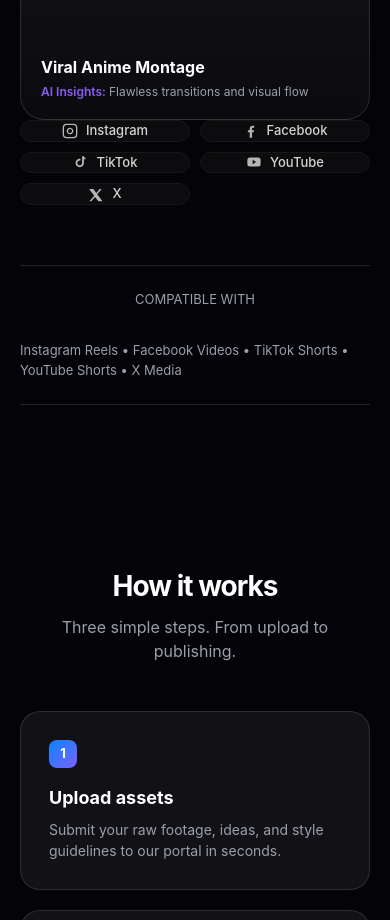
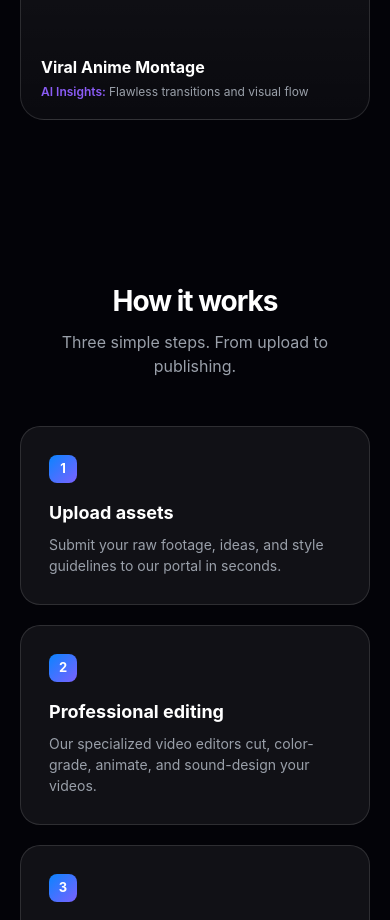
Before and after one commit to Marcuss-ops/InstaeditLogin, a React (Vite) app in the folder web/: page / in a window 390 px wide. Shown: the part 1980-2900 px from the top of the page. Built offline with nearby package versions, Linux system fonts and the light colour scheme; no server answers; grey boxes are pictures that could not be loaded.

Commit message:
Remove platform lists: drop PlatformPills component, compatible bar, and unused CSS (gradient, pills, pill, compatible, nav-links)

```diff
--- a/web/src/components/Hero.tsx
+++ b/web/src/components/Hero.tsx
@@ -1,6 +1,5 @@
 import { useState } from "react";
 import { Link } from "react-router-dom";
-import { PlatformPills } from "./PlatformPills";
 import { DemoModal } from "./DemoModal";
 
 const portfolioVideos = [
@@ -69,11 +68,6 @@ export function Hero() {
             </div>
           ))}
         </div>
-        <PlatformPills />
-        <div className="compatible">
-          <span>COMPATIBLE WITH</span>
-          <span>Instagram Reels • Facebook Videos • TikTok Shorts • YouTube Shorts • X Media</span>
-        </div>
       </section>
 
       <DemoModal open={demoOpen} onClose={() => setDemoOpen(false)} />
--- a/web/src/components/PlatformPills.tsx
+++ /dev/null
@@ -1,60 +0,0 @@
-export function PlatformPills() {
-  const platforms = [
-    {
-      name: "Instagram",
-      svg: (
-        <svg viewBox="0 0 24 24" fill="none" stroke="currentColor" strokeWidth="2" className="w-4 h-4 opacity-85">
-          <rect x="2" y="2" width="20" height="20" rx="5" />
-          <path d="M16 11.37A4 4 0 1 1 12.63 8 4 4 0 0 1 16 11.37z" />
-          <line x1="17.5" y1="6.5" x2="17.5" y2="6.5" />
-        </svg>
-      ),
-    },
-    {
-      name: "Facebook",
-      svg: (
-        <svg viewBox="0 0 24 24" fill="currentColor" className="w-4 h-4 opacity-85">
-          <path d="M13.5 22v-8h2.7l.4-3.2H13.5V8.5c0-.9.3-1.5 1.6-1.5h1.7V4.1c-.3 0-1.3-.1-2.5-.1-2.5 0-4.2 1.5-4.2 4.3v2.5H7.3V14h2.8v8h3.4z" />
-        </svg>
-      ),
-    },
-    {
-      name: "TikTok",
-      svg: (
-        <svg viewBox="0 0 24 24" fill="currentColor" className="w-4 h-4 opacity-85">
-          <path d="M19.6 8.2c-1.2 0-2.3-.4-3.2-1.1v6.4c0 3.5-2.8 6.3-6.3 6.3S3.8 17 3.8 13.5 6.6 7.2 10.1 7.2c.4 0 .7 0 1 .1v2.8c-.3-.1-.7-.2-1-.2-1.9 0-3.5 1.6-3.5 3.6s1.6 3.5 3.5 3.5 3.5-1.6 3.5-3.5V3.5h2.7c.3 1.2 1.3 2.2 2.5 2.5v2.2z" />
-        </svg>
-      ),
-    },
-    {
-      name: "YouTube",
-      svg: (
-        <svg viewBox="0 0 24 24" fill="currentColor" className="w-4 h-4 opacity-85">
-          <path d="M21.6 7.2c-.2-.8-.8-1.4-1.6-1.6-1.6-.4-8-.4-8-.4s-6.4 0-8 .4c-.8.2-1.4.8-1.6 1.6C2 8.8 2 12 2 12s0 3.2.4 4.8c.2.8.8 1.4 1.6 1.6 1.6.4 8 .4 8 .4s6.4 0 8-.4c.8-.2 1.4-.8 1.6-1.6.4-1.6.4-4.8.4-4.8s0-3.2-.4-4.8zM10 15.2V8.8l5.2 3.2-5.2 3.2z" />
-        </svg>
-      ),
-    },
-    {
-      name: "X",
-      svg: (
-        <svg viewBox="0 0 24 24" fill="currentColor" className="w-4 h-4 opacity-85">
-          <path d="M17.5 4.5h3.1l-6.8 7.8 8 10.6h-6.3l-4.9-6.4-5.6 6.4H2l7.3-8.3L1.7 4.5h6.4l4.4 5.9 5-5.9z" />
-        </svg>
-      ),
-    },
-  ];
-
-  return (
-    <div className="grid grid-cols-2 sm:grid-cols-3 lg:grid-cols-5 gap-2.5 mt-7">
-      {platforms.map((p) => (
-        <div
-          key={p.name}
-          className="flex items-center justify-center gap-2 py-2.5 px-3 border border-neutral-900 rounded-xl bg-[#0c0c0e] text-[13px] text-neutral-300 font-medium hover:-translate-y-[1px] hover:border-neutral-700 hover:shadow-[0_0_15px_rgba(255,255,255,0.02)] transition-all cursor-default"
-        >
-          {p.svg}
-          {p.name}
-        </div>
-      ))}
-    </div>
-  );
-}
--- a/web/src/index.css
+++ b/web/src/index.css
@@ -176,31 +176,6 @@ nav {
   letter-spacing: -0.3px;
 }
 
-.nav-links {
-  display: flex;
-  gap: 28px;
-  font-size: 14px;
-  color: var(--muted);
-}
-
-.nav-links a {
-  color: inherit;
-  text-decoration: none;
-  transition: color .2s;
-}
-
-.nav-links a:hover {
-  color: var(--text);
-}
-
-.gradient {
-  background: linear-gradient(135deg, var(--blue), var(--violet));
-  -webkit-background-clip: text;
-  background-clip: text;
-  color: transparent;
-  filter: drop-shadow(0 0 30px rgba(123, 97, 255, 0.4));
-}
-
 .btn {
   padding: 10px 18px;
   border-radius: 12px;
@@ -361,36 +336,6 @@ nav {
 
 .card-meta span {
   color: #8b5cf6;
-}
-
-.pills {
-  display: flex;
-  gap: 10px;
-  justify-content: center;
-  flex-wrap: wrap;
-  margin-top: 32px;
-}
-
-.pill {
-  padding: 8px 16px;
-  border-radius: 999px;
-  background: var(--glass);
-  border: 1px solid var(--border);
-  font-size: 13px;
-  color: var(--muted);
-}
-
-.compatible {
-  margin-top: 60px;
-  padding: 24px 0;
-  border-top: 1px solid var(--border);
-  border-bottom: 1px solid var(--border);
-  display: flex;
-  gap: 32px;
-  justify-content: center;
-  flex-wrap: wrap;
-  color: var(--muted);
-  font-size: 13px;
 }
 
 .steps {
```
